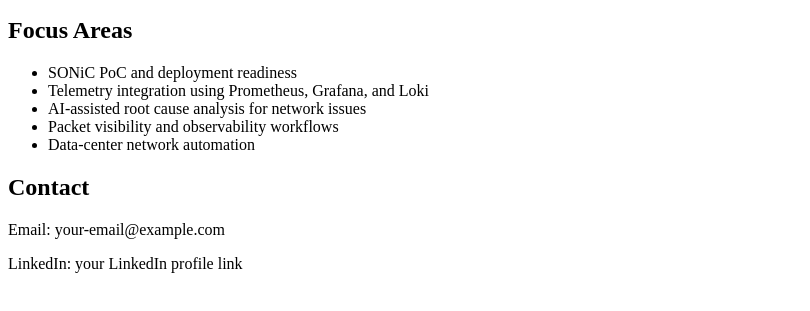
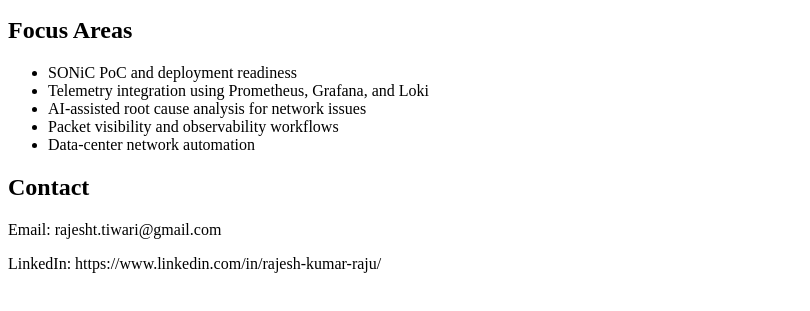
Before and after one commit to rajesh-kumar-raju/opennetops-lab, a plain HTML site: page index.html in a window 1280 px wide. Shown: the part 101-412 px from the top of the page, without its empty margins (0-810 px from the left). Drawn offline with Linux system fonts and the light colour scheme.

Commit message:
Update index.html

```diff
--- a/index.html
+++ b/index.html
@@ -21,7 +21,7 @@
   </ul>
 
   <h2>Contact</h2>
-  <p>Email: your-email@example.com</p>
-  <p>LinkedIn: your LinkedIn profile link</p>
+  <p>Email: rajesht.tiwari@gmail.com</p>
+  <p>LinkedIn: https://www.linkedin.com/in/rajesh-kumar-raju/</p>
 </body>
 </html>
```
